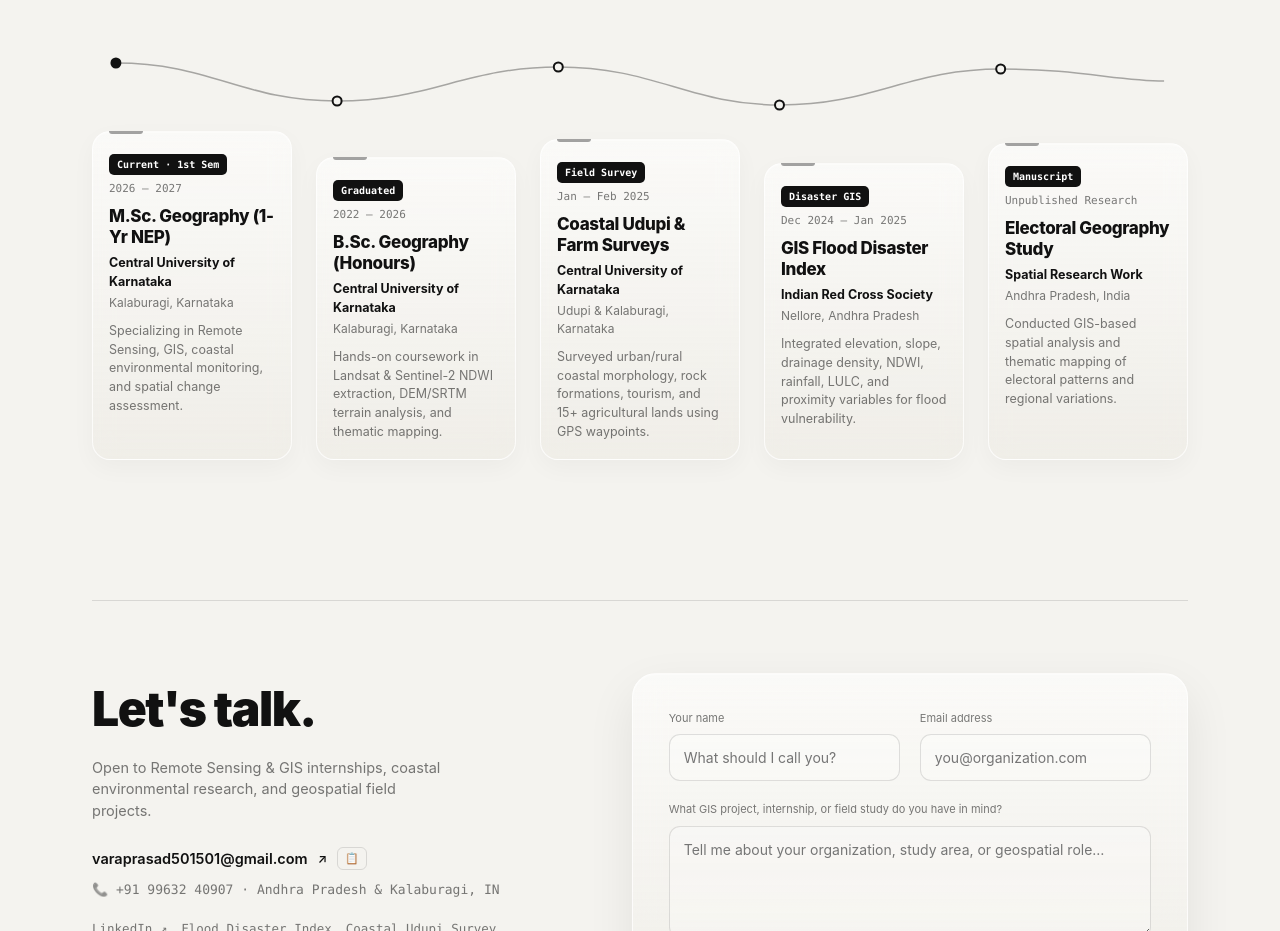
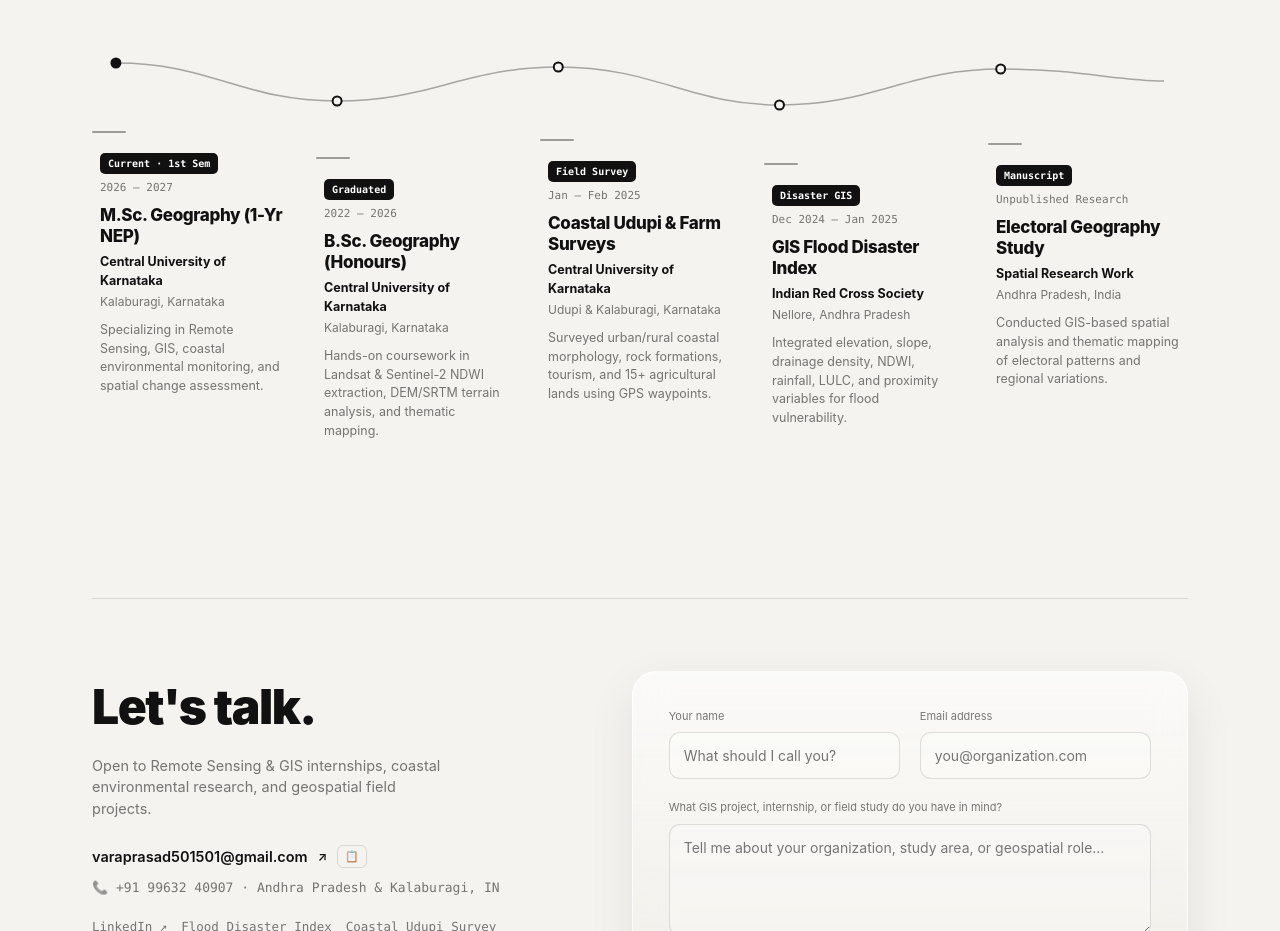
Before and after one commit to prassuspam/Portfolio-varaprasad, a plain HTML site: page index.html in a window 1280 px wide. Shown: the part 2542-3473 px from the top of the page. Drawn offline with Linux system fonts and the light colour scheme.

Commit message:
Remove frosted glass cards from education timeline

```diff
--- a/index.html
+++ b/index.html
@@ -940,38 +940,35 @@
     .exp-col {
       position: relative;
       min-width: 0;
-      padding: 18px 16px 17px;
-      border: 1px solid var(--glass-border);
-      border-radius: 18px;
-      background: var(--glass-front);
-      box-shadow: 0 8px 24px rgba(0, 0, 0, 0.035), inset 0 1px 0 rgba(255, 255, 255, 0.28);
-      backdrop-filter: blur(14px) saturate(130%);
-      -webkit-backdrop-filter: blur(14px) saturate(130%);
-      transition: transform 240ms ease, border-color 240ms ease, box-shadow 240ms ease, background 240ms ease;
+      padding: 18px 8px 17px;
+      background: transparent;
+      border: 0;
+      border-radius: 0;
+      box-shadow: none;
+      backdrop-filter: none;
+      -webkit-backdrop-filter: none;
       outline: none;
     }
     .exp-col::before {
       content: "";
       position: absolute;
-      top: -1px;
-      left: 16px;
+      top: 0;
+      left: 0;
       width: 34px;
-      height: 3px;
-      border-radius: 0 0 4px 4px;
+      height: 2px;
+      border-radius: 2px;
       background: var(--text);
       opacity: 0.38;
       transition: width 240ms ease, opacity 240ms ease, background 240ms ease;
     }
     .exp-col:hover,
     .exp-col:focus-visible {
-      transform: translateY(-7px);
-      border-color: var(--border-strong);
-      background: var(--glass-front);
-      box-shadow: 0 18px 38px rgba(0, 0, 0, 0.10), inset 0 1px 0 rgba(255, 255, 255, 0.42);
+      background: transparent;
+      box-shadow: none;
     }
     .exp-col:hover::before,
     .exp-col:focus-visible::before {
-      width: calc(100% - 32px);
+      width: 100%;
       opacity: 0.9;
       background: var(--accent, var(--text));
     }
```
